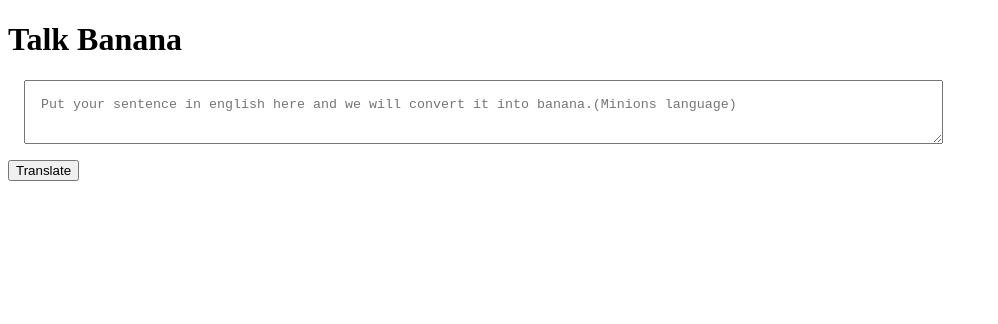
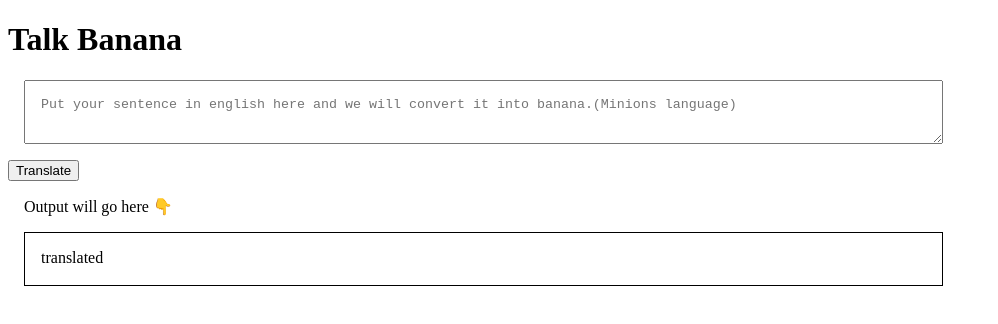
Before and after one commit to amarphule/neog-banana-speak, a plain HTML site: page index.html in a window 1280 px wide. Both pictures are taken after a click on the button "Translate". Shown: the whole page, without its empty margins (0-998 px from the left). Drawn offline with Linux system fonts and the light colour scheme.

Commit message:
wiring div to show output

```diff
--- a/app.js
+++ b/app.js
@@ -1,9 +1,9 @@
 var btntranslate = document.querySelector('#btn-translate')
 var textInput = document.querySelector("#txt-input")
+var textoutput = document.querySelector("#output")
 
 function inputHandler() {
-    console.log("cliked")
-    console.log(textInput.value)
+    textoutput.innerText = textInput.value + " translated"
 }
 
 btntranslate.addEventListener("click", inputHandler)
--- a/index.html
+++ b/index.html
@@ -12,17 +12,27 @@
         display: block;
         margin: 1rem;
       }
+      div {
+        width: 70%;
+        margin: 1rem;
+      }
+      #output {
+        border: 1px solid black;
+        padding: 1rem;
+        margin: 1rem;
+        height: 20px;
+      }
     </style>
   </head>
   <body>
     <h1>Talk Banana</h1>
-    <div>
-      <textarea
-        id="txt-input"
-        placeholder="Put your sentence in english here and we will convert it into banana.(Minions language)"
-      ></textarea>
-      <button id="btn-translate">Translate</button>
-    </div>
+    <textarea
+      id="txt-input"
+      placeholder="Put your sentence in english here and we will convert it into banana.(Minions language)"
+    ></textarea>
+    <button id="btn-translate">Translate</button>
+    <div>Output will go here 👇</div>
+    <div id="output"></div>
     <script src="app.js" type="text/javascript"></script>
   </body>
 </html>
```
